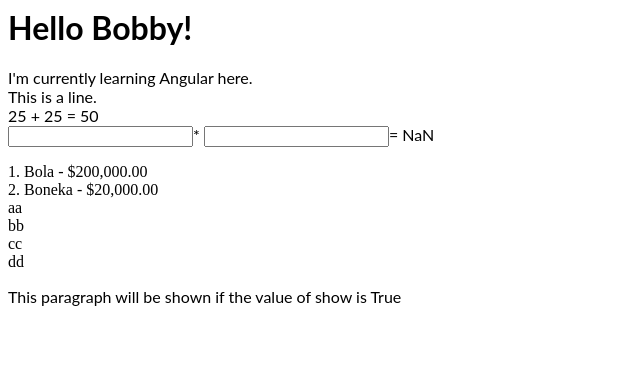
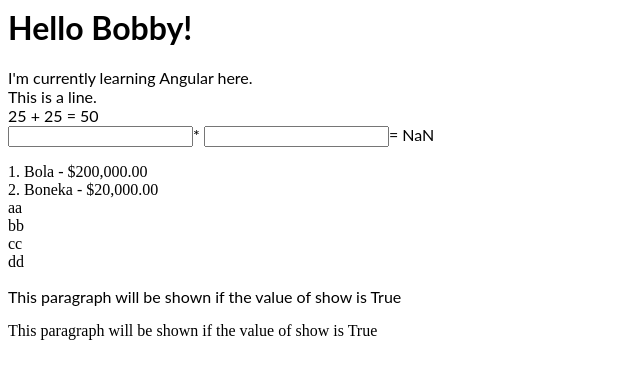
Before and after one commit to hunter10bt/05-angular-01-20200415, an Angular app: page / in a window 1280 px wide. Shown: the top 378 px of the page, without its empty margins (0-640 px from the left). Built offline with nearby package versions, Linux system fonts and the light colour scheme.

Commit message:
added ng-template

```diff
--- a/src/app/app.component.html
+++ b/src/app/app.component.html
@@ -21,3 +21,11 @@
 
 <p *ngIf="show">This paragraph will be shown if the value of show is True</p>
 <p *ngIf="!show">This paragraph will be shown if the value of show is False</p>
+
+<ng-template
+  *ngIf = "show; then showBlock; else notShowBlock">
+</ng-template>
+
+<ng-template #showBlock>This paragraph will be shown if the value of show is True</ng-template>
+
+<ng-template #notShowBlock>This paragraph will be shown if the value of show is False</ng-template>
```
